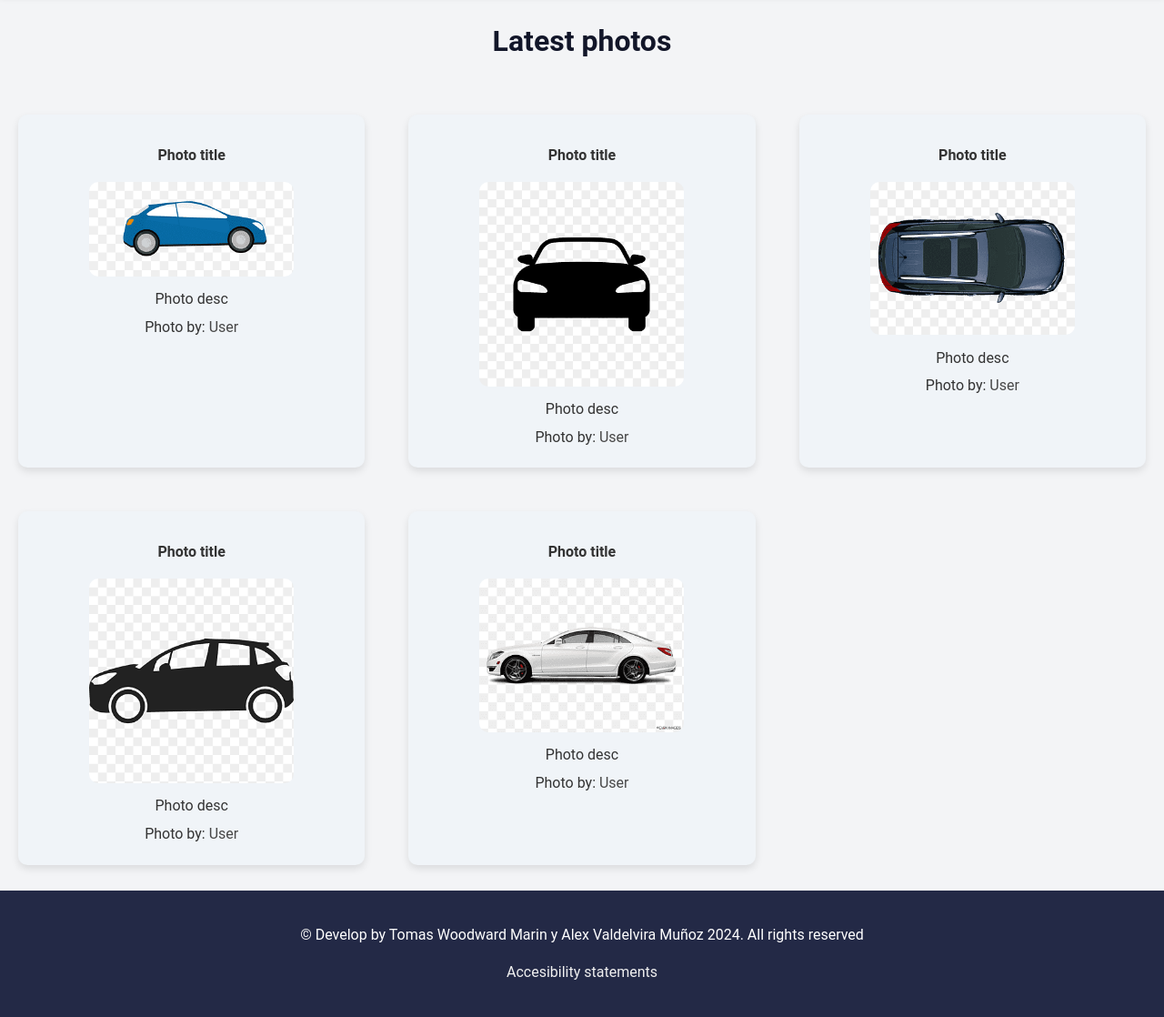
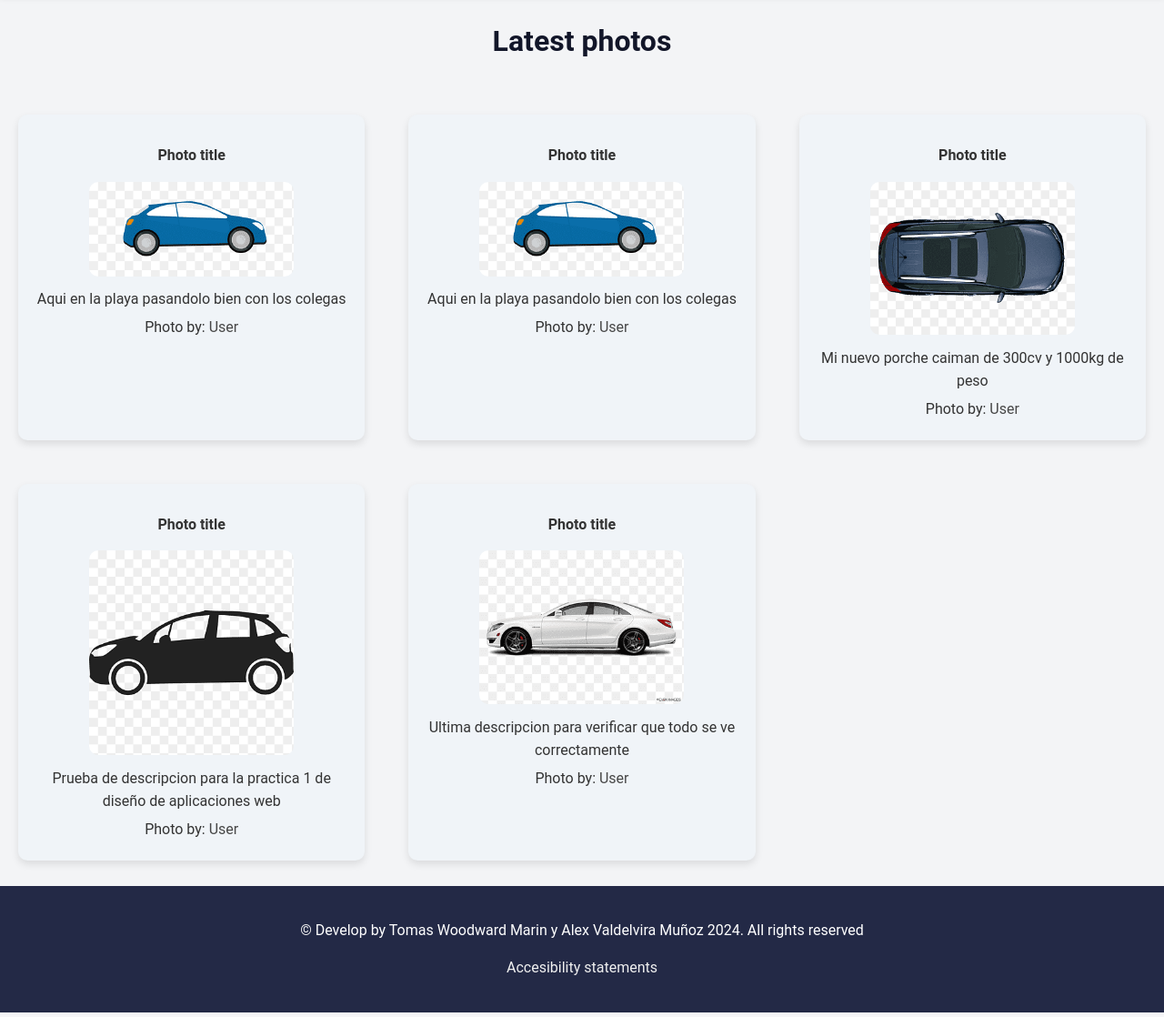
Before and after one commit to TomasWoodward/TomasWoodward.github.io, a PHP site: page /auth.php in a window 1280 px wide. Shown: the part 188-1306 px from the top of the page at 91% size. Run offline with PHP 8.4, Linux system fonts and the light colour scheme.

Commit message:
auth arreglado

```diff
--- a/auth.php
+++ b/auth.php
@@ -17,60 +17,60 @@ include 'inc/navAuth.php';
     <h2>Latest photos</h2>
 
     <figure>
-        <a href="photoDetails.php">
+        <a href="photoDetails.php?id=1">
             <h3>Photo title</h3>
         </a>
-        <a href="photoDetails.php"><img src="img/users/photo1.png" alt="Photo1"></a>
+        <a href="photoDetails.php?id=1"><img src="img/users/photo1.png" alt="Photo1"></a>
         <figcaption>
-            <p>Photo desc</p>
-            <p>Photo by: <a href="userDetails.php?userAuth=".urlEncode>User</a></p>
-        </figcaption>
-    </figure>
-
-    <figure>
-        <a href="photoDetails.php">
-            <h3>Photo title</h3>
-        </a>
-        <a href="photoDetails.php"><img src="img/users/photo2.png" alt="Photo2"></a>
-        <figcaption>
-            <p>Photo desc</p>
+            <p>Aqui en la playa pasandolo bien con los colegas</p>
             <p>Photo by: <a href="userDetails.php">User</a></p>
         </figcaption>
     </figure>
 
     <figure>
-        <a href="photoDetails.php">
+        <a href="photoDetails.php?id=5">
             <h3>Photo title</h3>
         </a>
-        <a href="photoDetails.php"><img src="img/users/photo3.png" alt="Photo3"></a>
+        <a href="photoDetails.php?id=5"><img src="img/users/photo1.png" alt="Photo1"></a>
         <figcaption>
-            <p>Photo desc</p>
+            <p>Aqui en la playa pasandolo bien con los colegas</p>
+            <p>Photo by: <a href="userDetails.php">User</a></p>
+        </figcaption>
+    </figure>
+
+
+    <figure>
+        <a href="photoDetails.php?id=2">
+            <h3>Photo title</h3>
+        </a>
+        <a href="photoDetails.php?id=2"><img src="img/users/photo3.png" alt="Photo3"></a>
+        <figcaption>
+            <p>Mi nuevo porche caiman de 300cv y 1000kg de peso</p>
             <p>Photo by: <a href="userDetails.php">User</a></p>
         </figcaption>
     </figure>
 
     <figure>
-        <a href="photoDetails.php">
+        <a href="photoDetails.php?id=3">
             <h3>Photo title</h3>
         </a>
-        <a href="photoDetails.php"><img src="img/users/photo4.png" alt="Photo4"></a>
+        <a href="photoDetails.php?id=3"><img src="img/users/photo4.png" alt="Photo4"></a>
         <figcaption>
-            <p>Photo desc</p>
+            <p>Prueba de descripcion para la practica 1 de diseño de aplicaciones web</p>
             <p>Photo by: <a href="userDetails.php">User</a></p>
         </figcaption>
     </figure>
 
     <figure>
-        <a href="photoDetails.php">
+        <a href="photoDetails.php?id=4">
             <h3>Photo title</h3>
         </a>
-        <a href="photoDetails.php"><img src="img/users/photo5.png" alt="Photo5"></a>
+        <a href="photoDetails.php?id=4"><img src="img/users/photo5.png" alt="Photo5"></a>
         <figcaption>
-            <p>Photo desc</p>
+            <p>Ultima descripcion para verificar que todo se ve correctamente </p>
             <p>Photo by: <a href="userDetails.php">User</a></p>
         </figcaption>
     </figure>
-
 </main>
 <?php
 include 'inc/footer.php';
```
